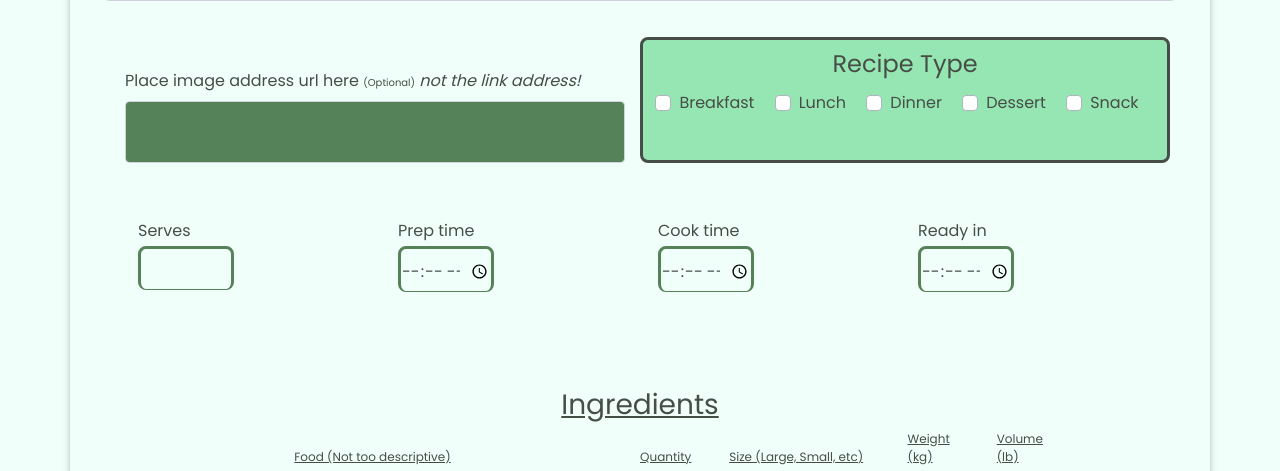
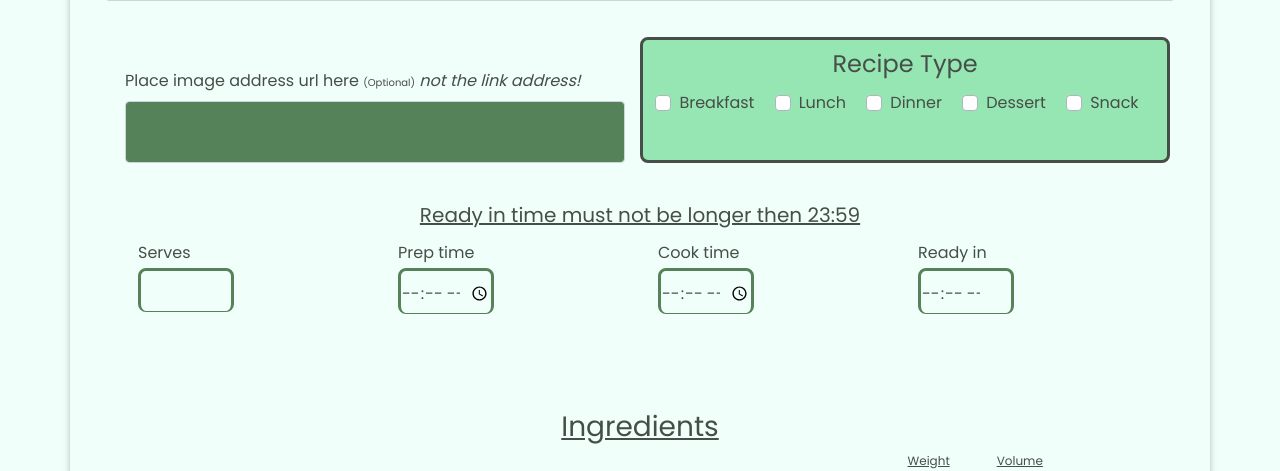
Before and after one commit to TezBaydu/Milestone-Project-3-Cooking, a Flask app: page / in a window 1280 px wide. Shown: the part 696-1167 px from the top of the page. Run offline with Flask 2, Linux system fonts and the light colour scheme; data that the repository does not hold is empty; some libraries are stand-ins or nearby versions.

Commit message:
create recipe ready in time event listener added

```diff
--- a/static/css/style.css
+++ b/static/css/style.css
@@ -321,6 +321,12 @@ footer.page-footer .footer-copyright {
 
 .recipe-header {
     margin-bottom: -20px;
+}
+
+.ready-header {
+    text-decoration: underline;
+    margin-bottom: -30px;
+    margin-top: 20px;
 }
 
 .time {
--- a/static/js/script.js
+++ b/static/js/script.js
@@ -53,3 +53,35 @@ y = n.getFullYear();
 m = n.getMonth() + 1;
 d = n.getDate();
 document.getElementById("date").innerHTML = d + "/" + m + "/" + y;
+
+// sum ready in recipe time
+
+var prep_time = document.getElementById('prep_time');
+var cook_time = document.getElementById('cook_time');
+var ready_time = document.getElementById('ready_time');
+
+prep_time.addEventListener('change', () =>
+cook_time.addEventListener('change', () =>  {
+    let prep_hours = parseInt(prep_time.value.split(':')[0]);
+    let prep_minutes = parseInt(prep_time.value.split(':')[1]);
+    // if an hour is exceeded, add it to hours instead
+    if (prep_minutes >= 60) {
+        prep_hours = prep_hours % 24;
+        prep_minutes -= 60;
+    }
+	let cook_hours = parseInt(cook_time.value.split(':')[0]);
+    let cook_minutes = parseInt(cook_time.value.split(':')[1]);
+    // if an hour is exceeded, add it to hours instead
+    if (cook_minutes >= 60) {
+        cook_hours = cook_hours % 24;
+        cook_minutes -= 60;
+    }
+
+	hours = prep_hours += cook_hours
+	minutes = prep_minutes += cook_minutes
+
+    hours = (hours < 10 ? `0${hours}` : `${hours}`);
+    minutes = (minutes < 10 ? `0${minutes}` : `${minutes}`);
+
+    ready_time.value = `${hours}:${minutes}`;
+}));
--- a/templates/browse.html
+++ b/templates/browse.html
@@ -9,7 +9,7 @@
       <div class="card-body">
         <form class="form-inline mr-auto">
           <div class="input-group md-form form-sm form-2 pl-0">
-            <input class="py-1 search-border" type="text" placeholder="Search for recipes..." aria-label="Search">
+            <input class="py-1 search-border" type="text" placeholder="Search for recipes..." aria-label="Search" spellcheck="true">
             <div class="input-group-append">
               <span class="input-group-text" id="basic-text1"><i class="fas fa-search text-grey"
                   aria-hidden="true"></i></span>
--- a/templates/edit_recipe.html
+++ b/templates/edit_recipe.html
@@ -86,6 +86,9 @@
                     </div>
                 </div>
             </div>
+            <div class="row justify-content-center ready-header">
+                <h5>Ready in time must not be longer then 23:59</h5>
+            </div>
             <div class="row">
                 <div class="col-3 md-form">
                     <label for="serves">Serves</label>
@@ -101,7 +104,7 @@
                 </div>
                 <div class="col-3 md-form">
                     <label for="ready_time">Ready in</label>
-                    <input value="{{ member_recipe.ready_time }}" type="time" class="form-control time" id="ready_time" name="ready_time" min="0" required>
+                    <input value="{{ member_recipe.ready_time }}" type="time" class="form-control time" id="ready_time" name="ready_time" min="0" disabled>
                 </div>
             </div>
             <!-- ingredients header -->
--- a/templates/recipes.html
+++ b/templates/recipes.html
@@ -25,7 +25,7 @@
                 <div class="col">
                     <label for="recipe_name">Name</label>
                     <textarea id="recipe_name" name="recipe_name" class="form-control" minlength="2" maxlength="25"
-                        required></textarea>
+                        spellcheck="true" required></textarea>
                 </div>
             </div>
             <div class="form-group">
@@ -70,6 +70,9 @@
                     </div>
                 </div>
             </div>
+            <div class="row justify-content-center ready-header">
+                <h5>Ready in time must not be longer then 23:59</h5>
+            </div>
             <div class="row">
                 <div class="col-3 md-form">
                     <label for="serves">Serves</label>
@@ -85,7 +88,7 @@
                 </div>
                 <div class="col-3 md-form">
                     <label for="ready_time">Ready in</label>
-                    <input type="time" class="form-control time" id="ready_time" name="ready_time" min="0" required>
+                    <input type="time" class="form-control time" id="ready_time" name="ready_time" min="0" disabled>
                 </div>
             </div>
             <!-- ingredients header -->
```
Also changed, not shown: templates/profile.html (+17 -8 lines), README.md, templates/base.html (line endings or trailing spaces).
